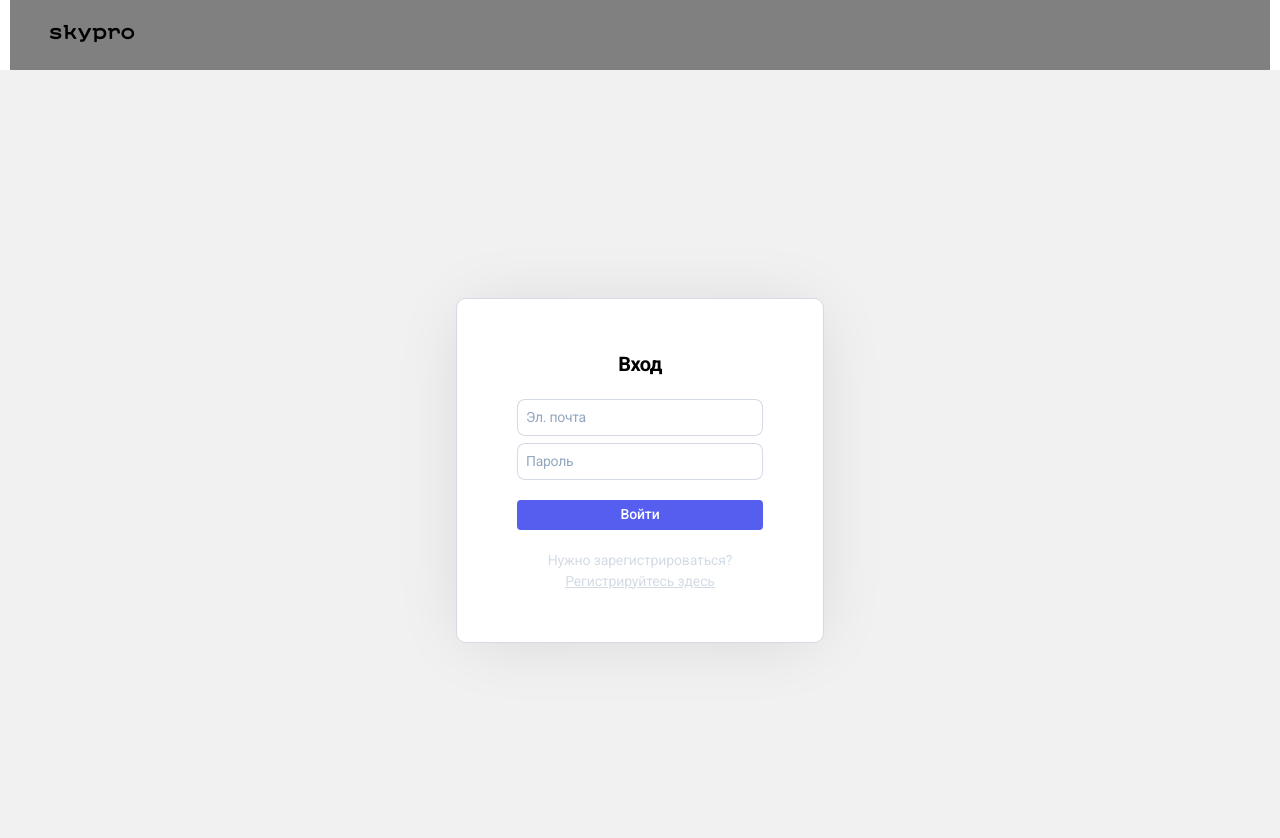
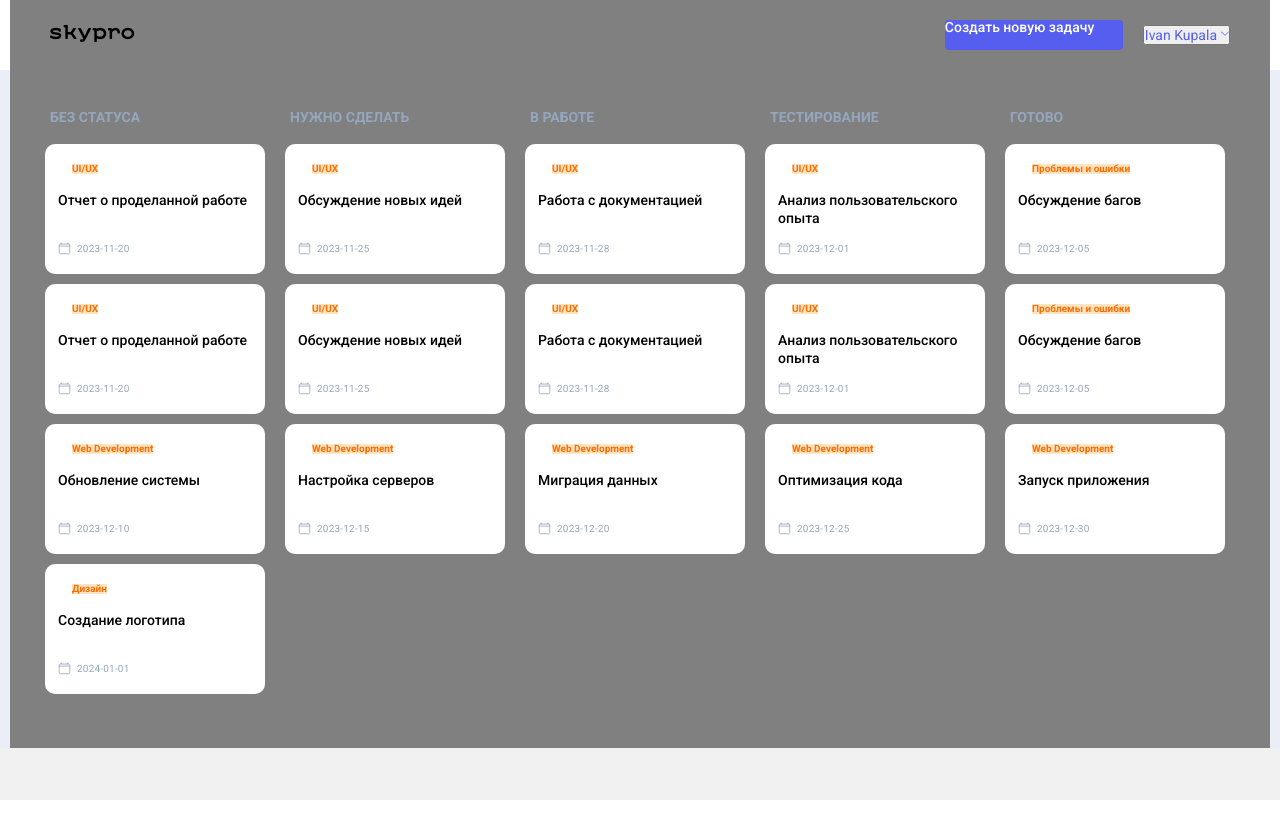
Before and after one commit to MironProFit/sky-kanban, a React (Vite) app: page / in a window 1280 px wide. Shown: the top 838 px of the page. After the commit the page ends 800 px from the top, so only its background shows below. Built offline with nearby package versions, Linux system fonts and the light colour scheme.

Commit message:
добавление логики переходов вход и рег

```diff
--- a/src/components/PrivateRoute/PrivateRoute.jsx
+++ b/src/components/PrivateRoute/PrivateRoute.jsx
@@ -1,8 +1,8 @@
 import { Outlet } from 'react-router-dom'
-import SignIn from '../../pages/Login/Login'
+import Login from '../../pages/Login/Login'
 
 function PrivateRoute({ isAuth }) {
-    return <>{isAuth ? <Outlet /> : <SignIn />}</>
+    return <>{isAuth ? <Outlet /> : <Login />}</>
 }
 
 export default PrivateRoute
--- a/src/pages/Exit/Exit.jsx
+++ b/src/pages/Exit/Exit.jsx
@@ -1,6 +1,6 @@
 import { Link, useLocation } from 'react-router-dom'
 
-export default function PopExit() {
+export default function Exit() {
     const location = useLocation()
     const { modalWindow } = location.state || {}
 
--- a/src/pages/Login/Login.jsx
+++ b/src/pages/Login/Login.jsx
@@ -1,10 +1,12 @@
-import { Link } from 'react-router-dom'
+import { Link, useNavigate } from 'react-router-dom'
 import './Login.css'
 
-function SignIn({ isAuth, setIsAuth }) {
-    function toggleAuth(event) {
-        // event.preventDefault()
-        setIsAuth((prev) => !prev)
+function Login({ isAuth, setIsAuth }) {
+    const navigate = useNavigate()
+
+    function toggleAuth() {
+        setIsAuth(true)
+        navigate('/')
     }
     return (
         <div className="wrapper">
@@ -15,7 +17,7 @@ function SignIn({ isAuth, setIsAuth }) {
                             <h2>Вход</h2>
                         </div>
                         <form className="modal__form-login" id="formLogIn" action="#">
-                            <input className="modal__input" type="email" name="login" id="formlogin" placeholder="Эл. почта"  />
+                            <input className="modal__input" type="email" name="login" id="formlogin" placeholder="Эл. почта" />
                             <input className="modal__input" type="password" name="password" id="formpassword" placeholder="Пароль" />
                             <Link to="/" type="submit" className="modal__btn-enter _hover01" id="btnEnter" onClick={toggleAuth}>
                                 Войти
@@ -32,4 +34,4 @@ function SignIn({ isAuth, setIsAuth }) {
     )
 }
 
-export default SignIn
+export default Login
--- a/src/pages/Register/Register.jsx
+++ b/src/pages/Register/Register.jsx
@@ -1,7 +1,13 @@
-import { Link } from "react-router-dom"
+import { Link, useNavigate } from "react-router-dom"
 
 
-function Register() {
+
+function Register({isAuth, setIsAuth}) {
+    const navigate = useNavigate()
+    function toggleAuth(){
+        setIsAuth(true)
+        navigate('/')
+    }
     return (
         <div className="wrapper">
             <div className="container-signup">
@@ -14,9 +20,9 @@ function Register() {
                             <input className="modal__input first-name" type="text" name="first-name" id="first-name" placeholder="Имя" required />
                             <input className="modal__input login" type="email" name="login" id="loginReg" placeholder="Эл. почта" required />
                             <input className="modal__input password-first" type="password" name="password" id="passwordFirst" placeholder="Пароль" required />
-                            <Link to='/' type="submit" className="modal__btn-signup-ent _hover01" id="SignUpEnter">
+                            <button onClick={toggleAuth}  type="submit" className="modal__btn-signup-ent _hover01" id="SignUpEnter">
                                 Зарегистрироваться
-                            </Link>
+                            </button>
                             <div className="modal__form-group">
                                 <p>
                                     Уже есть аккаунт? <Link to="login">Войдите здесь</Link>
--- a/src/routes/AppRoutes.jsx
+++ b/src/routes/AppRoutes.jsx
@@ -15,8 +15,8 @@ import '../../src/App.css'
 
 function AppRoutes() {
     const location = useLocation()
-    const [isAuth, setIsAuth] = useState(false)
-    const isAuthPage = location.pathname === '/signin' || location.pathname === '/signup'
+    const [isAuth, setIsAuth] = useState(true)
+    const isAuthPage = location.pathname === '/login' || location.pathname === '/register'
 
     return (
         <div className="wrapper">
@@ -25,6 +25,7 @@ function AppRoutes() {
             <Routes>
                 <Route path="exit/login" element={<Navigate to="/login" replace />} />
                 <Route path="login/register" element={<Navigate to="/register" replace />} />
+                <Route path="register/login" element={<Navigate to="/login" replace />} />
                 <Route path="login" element={<Login isAuth={isAuth} setIsAuth={setIsAuth} />} />
                 <Route path="register" element={<Register isAuth={isAuth} setIsAuth={setIsAuth} />} />
                 {/* <Route element={<Header isAuth={isAuth } setIsAuth={setIsAuth} />} /> */}
```
